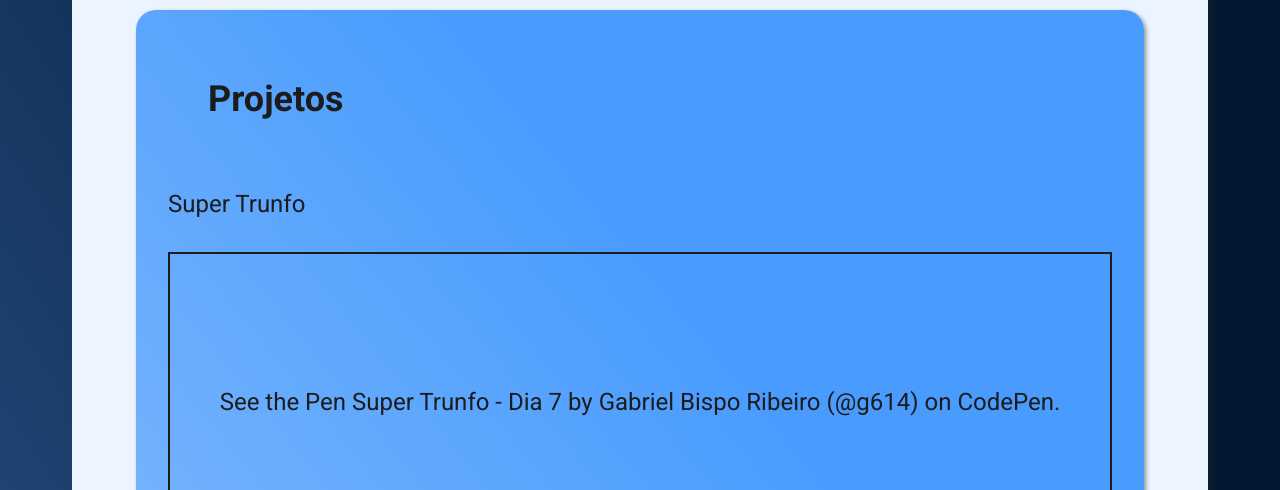
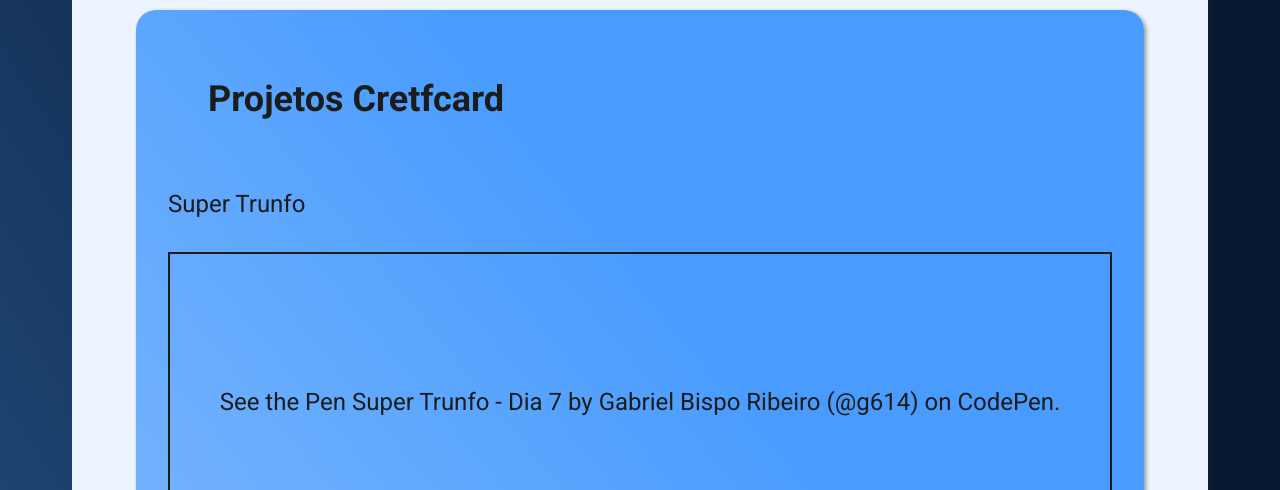
Before and after one commit to G614/Portifolio_Cretfcard, a plain HTML site: page dist/index.html in a window 1280 px wide. Shown: the part 310-800 px from the top of the page. Drawn offline with Linux system fonts and the light colour scheme; a script that the page names is missing.

Commit message:
add description Cretfcard the file index.html

```diff
--- a/dist/index.html
+++ b/dist/index.html
@@ -25,7 +25,7 @@
     </header>
 
     <main class="projetos">
-      <ul class="projetos-titulo">Projetos</ul>
+      <ul class="projetos-titulo">Projetos Cretfcard</ul>
       <li class="projetos-item">
         <p>Super Trunfo</p>
         <p class="codepen" data-height="300" data-default-tab="html,result" data-slug-hash="eYyNoeq" data-user="g614" style="height: 300px; box-sizing: border-box; display: flex; align-items: center; justify-content: center; border: 2px solid; margin: 1em 0; padding: 1em;">
```
